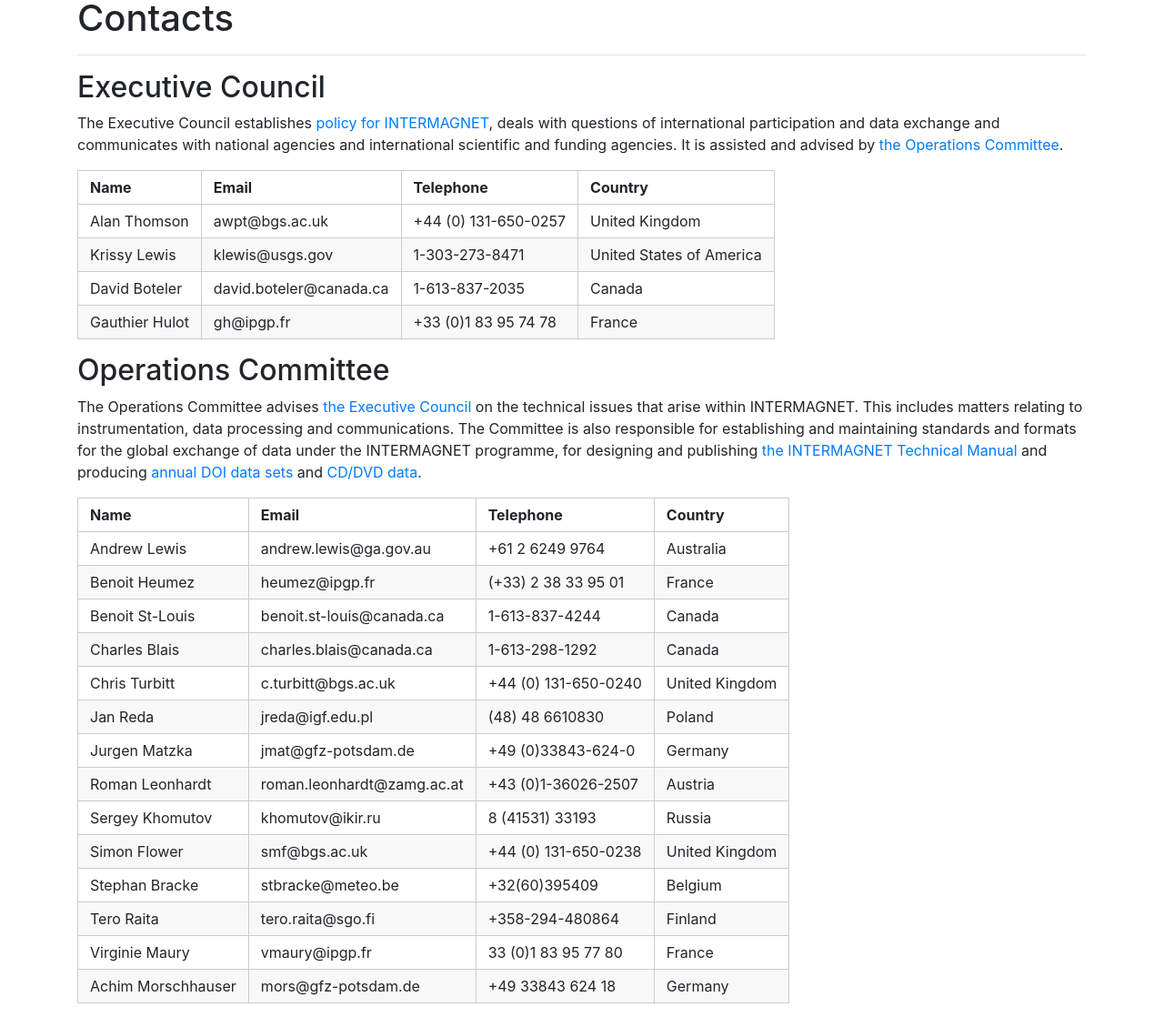
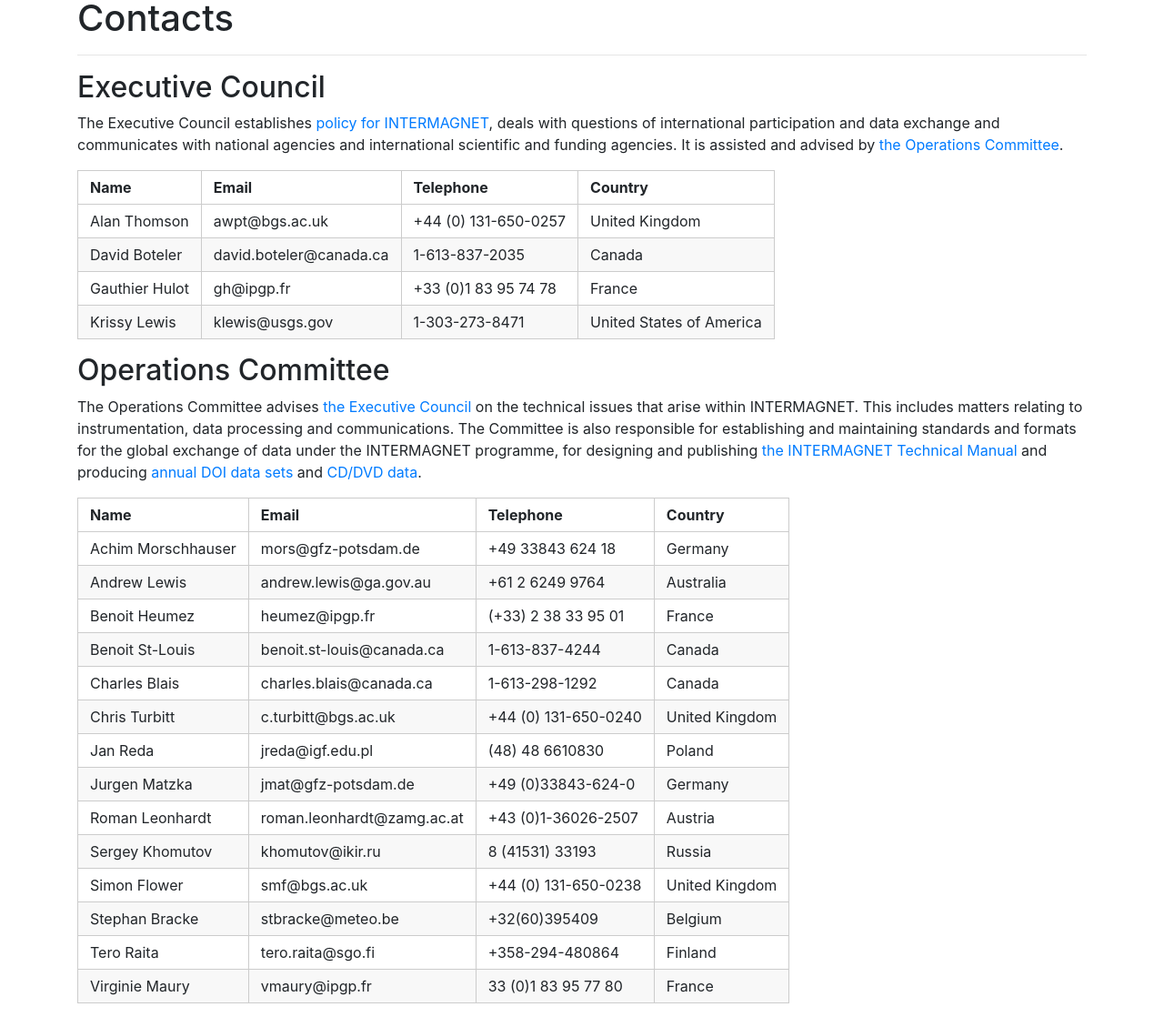
Before and after one commit to INTERMAGNET/intermagnet.github.io, a Jekyll site: the page built from contacts.md, in a window 1280 px wide, cut to the strip 176-1294 px from the top of the page. Shown: the whole strip at 91% size. Built offline with Jekyll 4.4.1, drawn with Linux system fonts in a browser that asks for light colours.

```diff
--- a/contacts.md
+++ b/contacts.md
@@ -9,9 +9,9 @@ The Executive Council establishes [policy for INTERMAGNET](/_includes/index/prin
 | Name |  Email | Telephone | Country |
 |------|--------|-----------|---------|
 | Alan Thomson | awpt@bgs.ac.uk | +44 (0) 131-650-0257 | United Kingdom |
-| Krissy Lewis | klewis@usgs.gov | 1-303-273-8471 | United States of America |
 | David Boteler | david.boteler@canada.ca | 1-613-837-2035 | Canada |
 | Gauthier Hulot | gh@ipgp.fr | +33 (0)1 83 95 74 78 | France |
+| Krissy Lewis | klewis@usgs.gov | 1-303-273-8471 | United States of America |
 
 ## Operations Committee
 
```
Also changed, not shown: other parts of contacts.md (+1 -1 lines).
